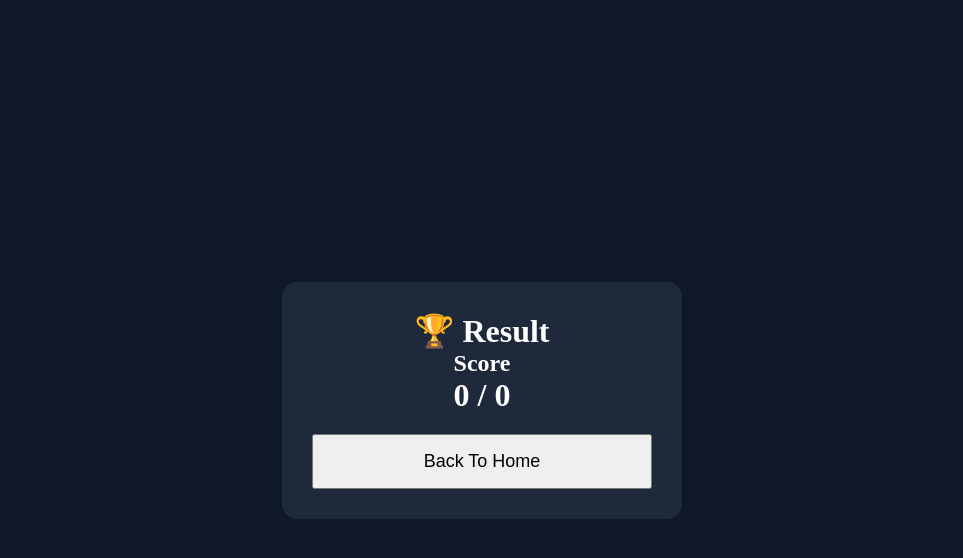
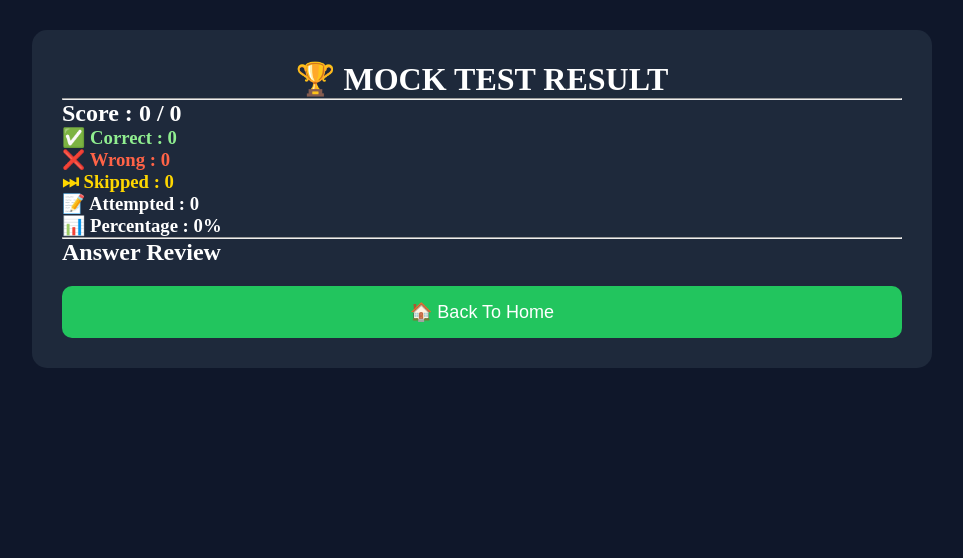
Before and after one commit to wzmarketinga-blip/rutmocktest, a React (Vite) app: page /result in a window 1280 px wide. Shown: the top 558 px of the page, without its empty margins (158-1121 px from the left). Built offline with nearby package versions, Linux system fonts and the light colour scheme.

Commit message:
Updated result page

```diff
--- a/src/pages/MockTest.jsx
+++ b/src/pages/MockTest.jsx
@@ -115,6 +115,8 @@ function MockTest() {
     state: {
       score,
       total: questions.length,
+      questions,
+      answers,
     },
   });
 };
--- a/src/pages/Result.jsx
+++ b/src/pages/Result.jsx
@@ -1,11 +1,26 @@
 import { useLocation, useNavigate } from "react-router-dom";
 
 function Result() {
+
+  console.log("NEW RESULT PAGE");
+  console.log("NEW RESULT PAGE LOADED");
   const navigate = useNavigate();
   const location = useLocation();
+   console.log("RESULT PAGE LOADED");
+  console.log(location.state);
+  console.log(location.state);
 
   const score = location.state?.score || 0;
   const total = location.state?.total || 0;
+  const questions = location.state?.questions || [];
+  const answers = location.state?.answers || {};
+
+  const attempted = Object.keys(answers).length;
+  const correct = score;
+  const wrong = attempted - correct;
+  const skipped = total - attempted;
+  const percentage =
+    total > 0 ? ((score / total) * 100).toFixed(2) : 0;
 
   return (
     <div
@@ -13,27 +28,107 @@ function Result() {
         minHeight: "100vh",
         background: "#0f172a",
         color: "white",
-        display: "flex",
-        justifyContent: "center",
-        alignItems: "center",
+        padding: "30px",
       }}
     >
       <div
         style={{
-          width: "400px",
+          maxWidth: "900px",
+          margin: "auto",
           background: "#1e293b",
           padding: "30px",
           borderRadius: "15px",
-          textAlign: "center",
         }}
       >
-        <h1>🏆 Result</h1>
+        <h1 style={{ textAlign: "center" }}>🏆 MOCK TEST RESULT</h1>
 
-        <h2>Score</h2>
+        <hr />
 
-        <h1>
-          {score} / {total}
-        </h1>
+        <h2>Score : {score} / {total}</h2>
+
+        <h3 style={{ color: "lightgreen" }}>
+          ✅ Correct : {correct}
+        </h3>
+
+        <h3 style={{ color: "tomato" }}>
+          ❌ Wrong : {wrong}
+        </h3>
+
+        <h3 style={{ color: "gold" }}>
+          ⏭ Skipped : {skipped}
+        </h3>
+
+        <h3>📝 Attempted : {attempted}</h3>
+
+        <h3>📊 Percentage : {percentage}%</h3>
+
+        <hr />
+
+        <h2>Answer Review</h2>
+
+        {questions.map((q, index) => {
+          const userAnswer = answers[index];
+          const isCorrect = userAnswer === q.answer;
+
+          return (
+            <div
+              key={index}
+              style={{
+                background: "#334155",
+                padding: "15px",
+                marginBottom: "20px",
+                borderRadius: "10px",
+              }}
+            >
+              <h3>
+                Q{index + 1}. {q.question}
+              </h3>
+
+              <p>
+                <strong>Your Answer : </strong>
+
+                <span
+                  style={{
+                    color:
+                      userAnswer == null
+                        ? "gold"
+                        : isCorrect
+                        ? "lightgreen"
+                        : "tomato",
+                  }}
+                >
+                  {userAnswer || "Skipped"}
+                </span>
+              </p>
+
+              <p>
+                <strong>Correct Answer : </strong>
+
+                <span style={{ color: "lightgreen" }}>
+                  {q.answer}
+                </span>
+              </p>
+
+              {!isCorrect && userAnswer && (
+                <p style={{ color: "tomato" }}>
+                  ❌ Wrong Answer
+                </p>
+              )}
+
+              {isCorrect && (
+                <p style={{ color: "lightgreen" }}>
+                  ✅ Correct Answer
+                </p>
+              )}
+
+              {!userAnswer && (
+                <p style={{ color: "gold" }}>
+                  ⏭ Question Skipped
+                </p>
+              )}
+            </div>
+          );
+        })}
 
         <button
           onClick={() => navigate("/")}
@@ -43,9 +138,13 @@ function Result() {
             padding: "15px",
             fontSize: "18px",
             cursor: "pointer",
+            background: "#22c55e",
+            color: "white",
+            border: "none",
+            borderRadius: "10px",
           }}
         >
-          Back To Home
+          🏠 Back To Home
         </button>
       </div>
     </div>
```
Also changed, not shown: 1 other file (tests, documents, lock files or other folders). Lines whose indentation alone changed are shown as unchanged.
